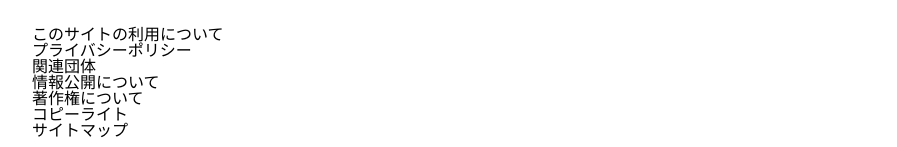
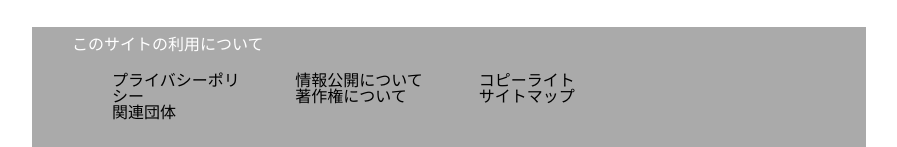
Before and after one commit to kei615ykhm/local-udemy-html5css3-b, a plain HTML site: page Resources_Sec05/Training/index.html in a window 1280 px wide. Shown: the part 1000-1147 px from the top of the page, without its empty margins (191-1088 px from the left). Drawn offline with Linux system fonts and the light colour scheme; files whose address does not match are found by name.

Commit message:
add: footerのレイアウトを設定

```diff
--- a/Resources_Sec05/Training/css/style.css
+++ b/Resources_Sec05/Training/css/style.css
@@ -86,3 +86,23 @@ h2 {
     justify-content: space-between;
     margin: 0 auto;
 }
+
+.footer {
+    background-color: #aaa;
+}
+
+.footer .footer_title {
+    color: #fff;
+    margin: 10px 0 20px 40px; /* 上右下左 */
+}
+
+.footer .footer_textbox {
+    margin-left: 40px;
+    display: flex;
+    width: 550px;
+    justify-content: space-between;
+}
+
+.footer .footer_text {
+    width: 230px;
+}
```
